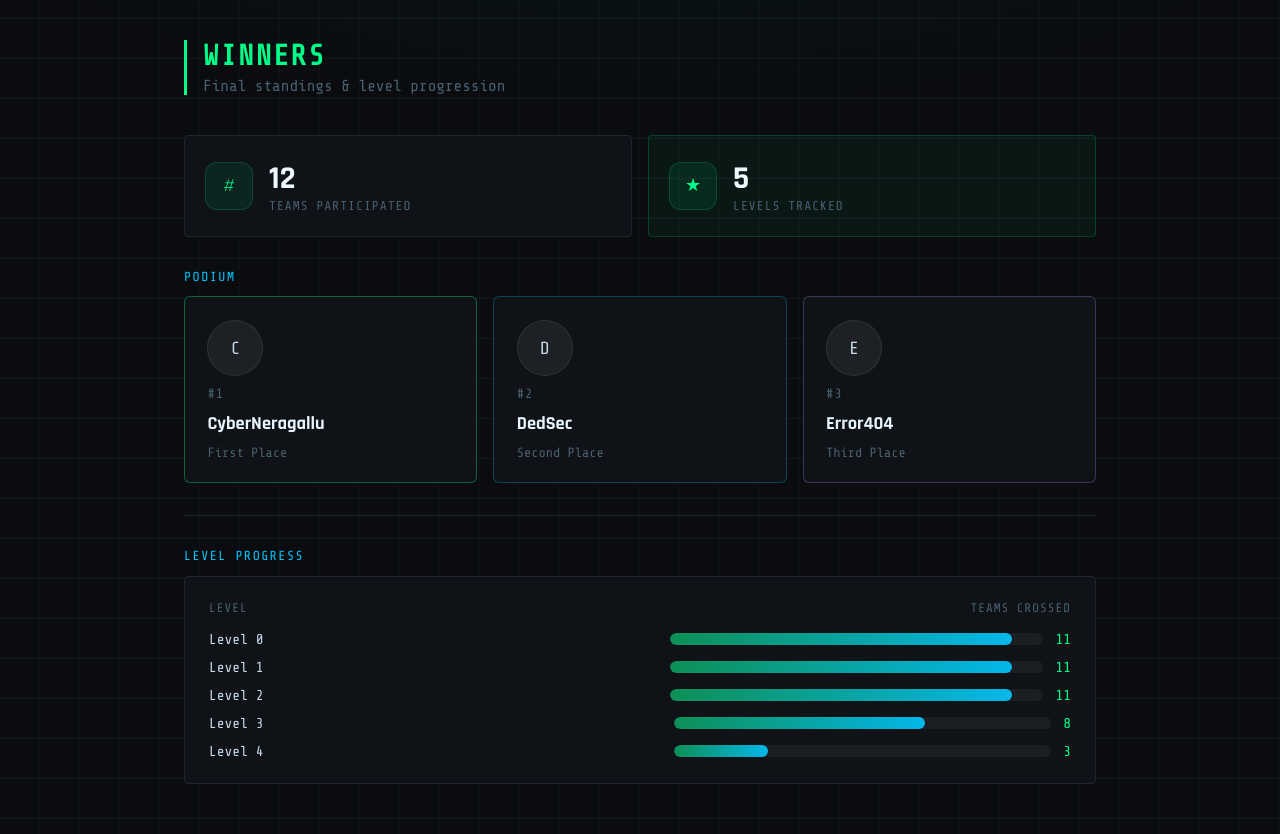
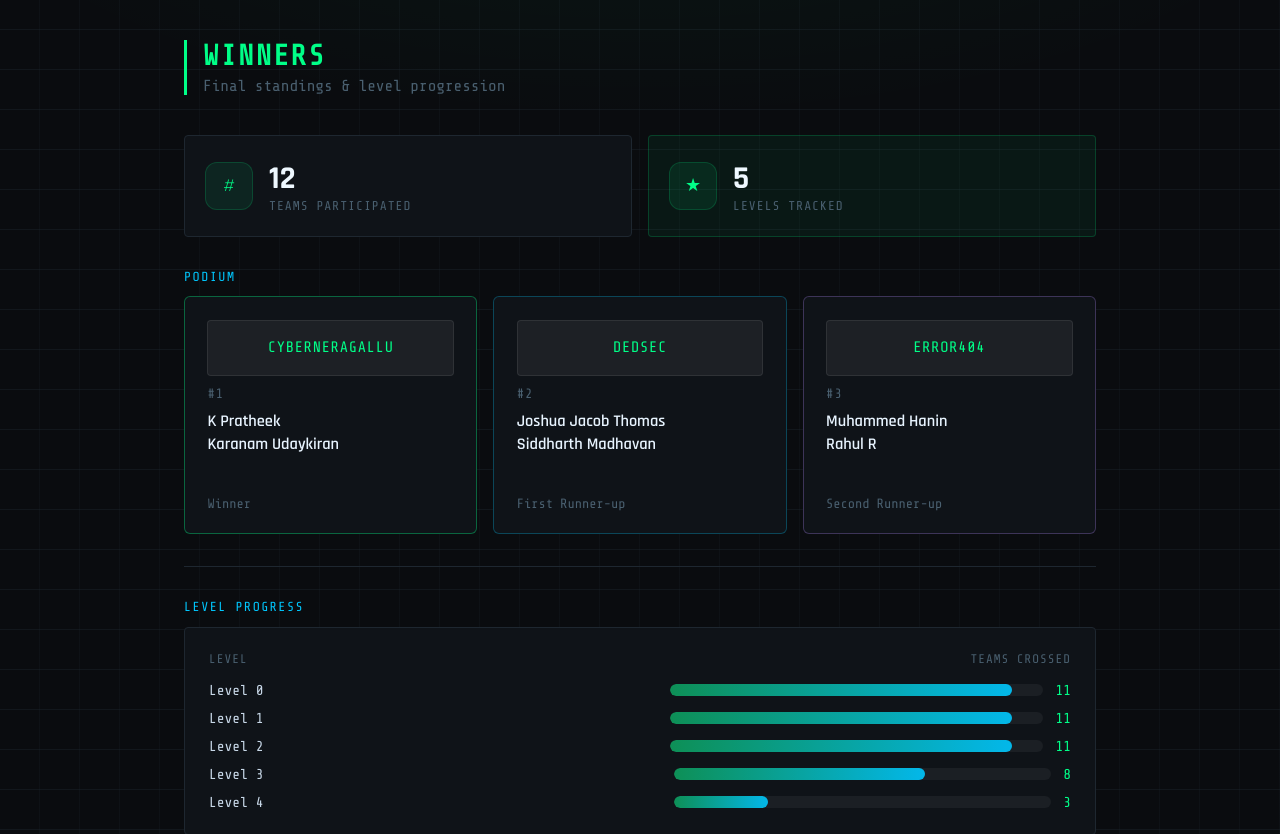
Before and after one commit to Computer-Security-Lab-NITC/Dashboard, a Flask app: page /winners in a window 1280 px wide. Shown: the part 60-894 px from the top of the page. Run offline with Flask 3, Linux system fonts and the light colour scheme.

Commit message:
[feat] updated with team member names

```diff
--- a/app.py
+++ b/app.py
@@ -30,7 +30,7 @@ announcements = [
         "title": "Winners Announced!",
         "body": "Congratulations to all the winners of Nullpointer 2026! Check out the winners page for details. We will share the prize distribution date soon.",
         "tag": "info",
-        "timestamp": "26-04-2026 18:00"
+        "timestamp": "29-04-2026 18:00"
     }
 ]
 
@@ -77,19 +77,19 @@ winners_summary = {
         {
             "rank": 2,
             "team_name": "DedSec",
-            "photo_url": "",
+            "members": ["Joshua Jacob Thomas", "Siddharth Madhavan"],
             "prize": "Silver bracket",
         },
         {
             "rank": 1,
             "team_name": "CyberNeragallu",
-            "photo_url": "",
+            "members": ["K Pratheek", "Karanam Udaykiran"],
             "prize": "Gold bracket",
         },
         {
             "rank": 3,
             "team_name": "Error404",
-            "photo_url": "",
+            "members": ["Muhammed Hanin", "Rahul R"],
             "prize": "Bronze bracket",
         },
     ],
@@ -101,9 +101,6 @@ winners_summary = {
         {"level": 4, "teams_crossed": 3},
     ],
 }
-
-for team in winners_summary["winners"]:
-    team["initials"] = get_initials(team["team_name"])
 
 
 @app.route("/")
--- a/templates/winners.html
+++ b/templates/winners.html
@@ -84,6 +84,7 @@
     border-radius: 6px;
     padding: 1.4rem;
     display: grid;
+    grid-template-rows: auto auto minmax(4.6rem, auto) auto;
     gap: 0.65rem;
     animation: fadeUp 0.4s ease both;
   }
@@ -93,23 +94,22 @@
   .winner-card.rank-3 { border-color: rgba(179,136,255,0.28); }
 
   .winner-photo {
-    width: 56px;
-    height: 56px;
-    border-radius: 50%;
+    width: 100%;
+    min-height: 56px;
+    border-radius: 4px;
     display: grid;
     place-items: center;
     background: rgba(255,255,255,0.06);
-    color: var(--text);
+    color: var(--accent);
     font-family: var(--mono);
-    font-size: 1.1rem;
+    font-size: 0.95rem;
+    line-height: 1.3;
+    text-align: center;
+    overflow-wrap: anywhere;
+    padding: 0.65rem;
     border: 1px solid rgba(255,255,255,0.08);
-  }
-
-  .winner-photo img {
-    width: 100%;
-    height: 100%;
-    object-fit: cover;
-    border-radius: 50%;
+    text-transform: uppercase;
+    letter-spacing: 0.8px;
   }
 
   .winner-rank {
@@ -119,11 +119,20 @@
     letter-spacing: 1px;
   }
 
-  .winner-name {
+  .winner-members {
     font-family: var(--sans);
-    font-size: 1.15rem;
-    margin: 0;
     color: #e8f4ff;
+    display: grid;
+    gap: 0.25rem;
+    align-content: start;
+    min-height: 4.6rem;
+  }
+
+  .winner-member {
+    font-size: 1.02rem;
+    font-weight: 600;
+    line-height: 1.2;
+    overflow-wrap: anywhere;
   }
 
   .winner-place {
@@ -229,15 +238,15 @@
   {% for team in summary.winners %}
   <article class="winner-card rank-{{ team.rank }}" style="animation-delay: {{ loop.index0 * 0.05 }}s;">
     <div class="winner-photo" aria-hidden="true">
-      {% if team.photo_url %}
-        <img src="{{ team.photo_url }}" alt="{{ team.team_name }}" />
-      {% else %}
-        <span>{{ team.initials }}</span>
-      {% endif %}
+      <span>{{ team.team_name }}</span>
     </div>
     <div class="winner-rank">#{{ team.rank }}</div>
-    <h2 class="winner-name">{{ team.team_name }}</h2>
-    <p class="winner-place">{{ ["", "First Place", "Second Place", "Third Place"][team.rank] }}</p>
+    <div class="winner-members" aria-label="Team members">
+      {% for member in team["members"] %}
+        <div class="winner-member">{{ member }}</div>
+      {% endfor %}
+    </div>
+    <p class="winner-place">{{ ["", "Winner", "First Runner-up", "Second Runner-up"][team.rank] }}</p>
   </article>
   {% endfor %}
 </section>
```
Also changed, not shown: 1 other file.
